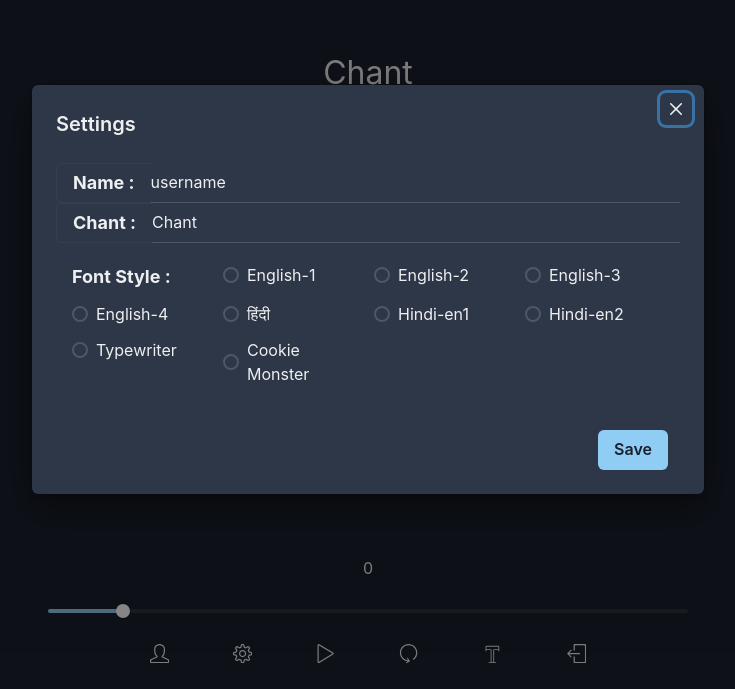
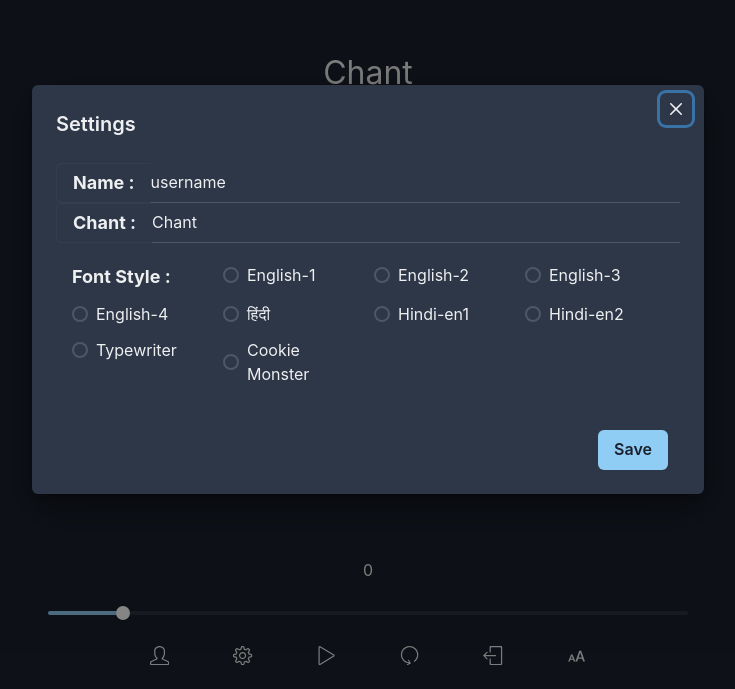
Before and after one commit to tusharg003/Mantra-Meditation, a React (Vite) app: page / in a window 1280 px wide. Shown: the part 111-800 px from the top of the page, without its empty margins (272-1007 px from the left). Built offline with nearby package versions, Linux system fonts and the light colour scheme.

Commit message:
changed text size btn

```diff
--- a/src/Pages/Home.jsx
+++ b/src/Pages/Home.jsx
@@ -32,7 +32,7 @@ import {
   SlSettings,
   SlUser,
 } from 'react-icons/sl';
-import { CiText } from 'react-icons/ci';
+import { VscTextSize } from 'react-icons/vsc';
 import '../font.css'; // Import the fonts.css file
 import useData from '../Hooks/useData';
 import { Link } from 'react-router-dom';
@@ -223,15 +223,6 @@ const Home = () => {
                 <SlReload size={'1.2em'} />
               </Box>
               <Box
-                cursor={'pointer'}
-                _hover={{ transform: 'scale(1.1)' }}
-                onClick={handleTextSize}
-                opacity={pause ? 1 : 0.2} // Make it partially transparent when pause is false
-                pointerEvents={pause ? 'auto' : 'none'} // Enable pointer events when pause is true
-              >
-                <CiText size={'1.3em'} />
-              </Box>
-              <Box
                 as={Link}
                 // to={'/auth'}
                 cursor={'pointer'}
@@ -240,6 +231,15 @@ const Home = () => {
                 pointerEvents={pause ? 'auto' : 'none'} // Enable pointer events when pause is true
               >
                 <SlLogout size={'1.2em'} />
+              </Box>{' '}
+              <Box
+                cursor={'pointer'}
+                _hover={{ transform: 'scale(1.1)' }}
+                onClick={handleTextSize}
+                opacity={pause ? 1 : 0.2} // Make it partially transparent when pause is false
+                pointerEvents={pause ? 'auto' : 'none'} // Enable pointer events when pause is true
+              >
+                <VscTextSize size={'1.2em'} />
               </Box>
             </>
           </Flex>
@@ -281,7 +281,7 @@ const Home = () => {
                 onChange={(e) => setChant(e.target.value)}
               />
             </InputGroup>
-            <VStack gap={3} px={4}  my={5} alignItems={'flex-start'}>
+            <VStack gap={3} px={4} my={5} alignItems={'flex-start'}>
               <Grid
                 templateColumns={{
                   base: '1fr',
```
